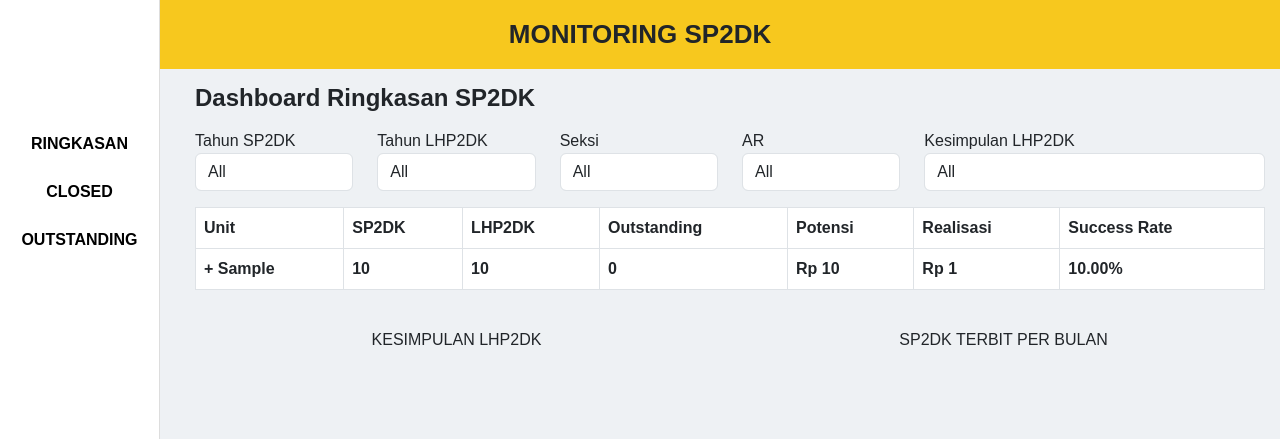
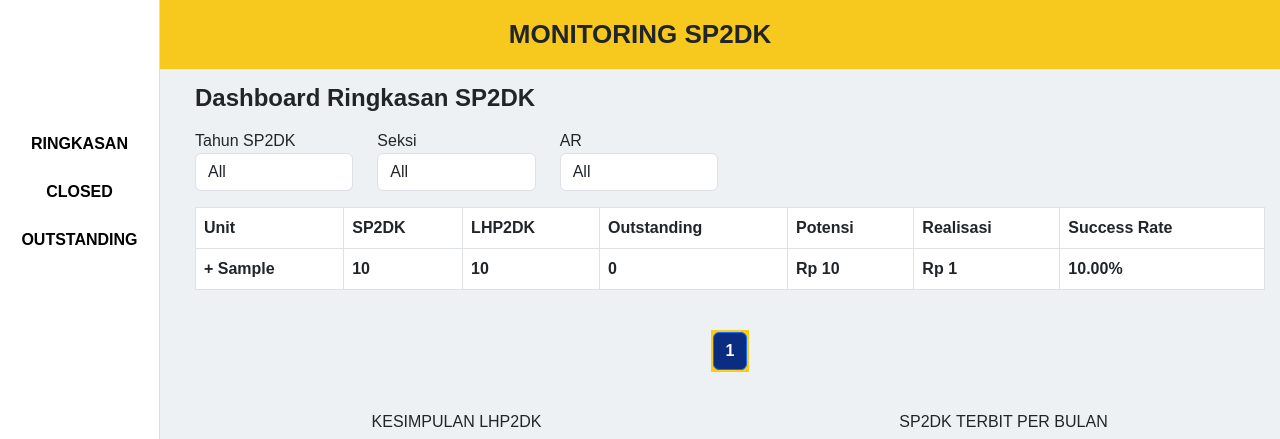
Before and after one commit to ulion-debug/monitoring-sp2dk, a Django app: page / in a window 1280 px wide. Shown: the top 439 px of the page. Run offline with Django 5.2, Linux system fonts and the light colour scheme; tables that the repository leaves empty hold one stand-in row (values such as "Sample post"); a map, chart or similar area stays blank.

Commit message:
Update Progress

```diff
--- a/dashboard/templates/dashboard/index.html
+++ b/dashboard/templates/dashboard/index.html
@@ -5,7 +5,6 @@
 
 <h4 class="mb-3 fw-bold">Dashboard Ringkasan SP2DK</h4>
 
-<!-- FILTER -->
 <form method="get" class="card-box mb-3">
 
 <div class="row">
@@ -16,16 +15,6 @@
 <option value="All">All</option>
 {% for t in tahun_list %}
 <option value="{{ t }}" {% if selected_tahun_sp2dk == t %}selected{% endif %}>{{ t }}</option>
-{% endfor %}
-</select>
-</div>
-
-<div class="col-md-2">
-<label>Tahun LHP2DK</label>
-<select name="tahun_lhp2dk" class="form-control" onchange="this.form.submit()">
-<option value="All">All</option>
-{% for t in tahun_list %}
-<option value="{{ t }}" {% if selected_tahun_lhp2dk == t %}selected{% endif %}>{{ t }}</option>
 {% endfor %}
 </select>
 </div>
@@ -50,22 +39,12 @@
 </select>
 </div>
 
-<div class="col-md-4">
-<label>Kesimpulan LHP2DK</label>
-<select name="kesimpulan" class="form-control" onchange="this.form.submit()">
-<option value="All">All</option>
-<option value="selesai">Selesai</option>
-<option value="pemeriksaan">Usul Pemeriksaan</option>
-<option value="pengawasan">Dalam Pengawasan</option>
-</select>
-</div>
-
 </div>
 
 </form>
 
-<!-- TABEL -->
 <div class="card-box">
+
 <table class="table table-bordered">
 <thead class="table-header">
 <tr>
@@ -83,21 +62,14 @@
 
 {% for s in seksi_summary %}
 <tr style="background:#e8eefc; font-weight:bold">
-<td onclick="toggle('{{ s.unit_kerja|slugify }}')" style="cursor:pointer">
-+ {{ s.unit_kerja }}
-</td>
+<td onclick="toggle('{{ s.unit_kerja|slugify }}')" style="cursor:pointer">+ {{ s.unit_kerja }}</td>
 <td>{{ s.sp2dk|default:0 }}</td>
 <td>{{ s.lhp2dk|default:0 }}</td>
 <td>{{ s.outstanding|default:0 }}</td>
 <td>Rp {{ s.potensi|floatformat:0|intcomma }}</td>
 <td>Rp {{ s.realisasi|floatformat:0|intcomma }}</td>
 
-<td class="
-{% if s.success_rate < 50 %}low
-{% elif s.success_rate < 80 %}mid
-{% else %}high
-{% endif %}
-">
+<td class="{% if s.success_rate < 50 %}low{% elif s.success_rate < 80 %}mid{% else %}high{% endif %}">
 {{ s.success_rate }}%
 </td>
 </tr>
@@ -120,12 +92,53 @@
 
 </tbody>
 </table>
+
 </div>
 
 <br>
 
+<!-- PAGINATION -->
+<nav>
+<ul class="pagination justify-content-center">
+
+{% if seksi_summary.has_previous %}
+<li class="page-item">
+<a class="page-link"
+href="?page={{ seksi_summary.previous_page_number }}">
+« Prev
+</a>
+</li>
+{% endif %}
+
+{% for num in seksi_summary.paginator.page_range %}
+{% if num == seksi_summary.number %}
+<li class="page-item active">
+<span class="page-link">{{ num }}</span>
+</li>
+{% else %}
+<li class="page-item">
+<a class="page-link" href="?page={{ num }}">
+{{ num }}
+</a>
+</li>
+{% endif %}
+{% endfor %}
+
+{% if seksi_summary.has_next %}
+<li class="page-item">
+<a class="page-link"
+href="?page={{ seksi_summary.next_page_number }}">
+Next »
+</a>
+</li>
+{% endif %}
+
+</ul>
+</nav>
+
+<br>
+
 <div class="row">
-
 <div class="col-md-6">
 <div class="card-box">
 <h6 class="text-center">KESIMPULAN LHP2DK</h6>
@@ -139,38 +152,33 @@
 <canvas id="bar"></canvas>
 </div>
 </div>
-
 </div>
 
 <script>
 function toggle(cls){
-  const rows = document.getElementsByClassName(cls);
+  const rows=document.getElementsByClassName(cls);
   for(let i=0;i<rows.length;i++){
-    rows[i].style.display = rows[i].style.display === "none" ? "" : "none";
+    rows[i].style.display = rows[i].style.display==="none" ? "" : "none";
   }
 }
-
-new Chart(document.getElementById("pie"),{
-  type:'pie',
-  data:{
-    labels: {{ pie_labels|safe }},
-    datasets:[{ data: {{ pie_values|safe }} }]
-  }
-});
-
-new Chart(document.getElementById("bar"),{
-  type:'bar',
-  data:{
-    labels: {{ bar_labels|safe }},
-    datasets:[{ data: {{ bar_values|safe }} }]
-  }
-});
 </script>
 
 <style>
 .low{color:red;font-weight:bold;}
 .mid{color:orange;font-weight:bold;}
 .high{color:green;font-weight:bold;}
+
+.pagination .page-link{
+  border-radius:8px;
+  margin:2px;
+  color:#0a2d82;
+  font-weight:600;
+}
+
+.pagination .active .page-link{
+  background:#0a2d82;
+  color:white;
+}
 </style>
 
 {% endblock %}
--- a/dashboard/views.py
+++ b/dashboard/views.py
@@ -10,6 +10,7 @@ from .models import SP2DKClosed
 import pandas as pd
 from django.conf import settings
 import os
+from django.core.paginator import Paginator
 
 API_LOGIN_URL = "http://127.0.0.1:8001/login"
 API_ME_URL = "http://127.0.0.1:8001/me"
@@ -45,6 +46,7 @@ def logout_view(request):
 
 
 def dashboard(request):
+
     tahun_sp2dk = request.GET.get("tahun_sp2dk", "All")
     seksi = request.GET.get("seksi", "All")
     ar = request.GET.get("ar", "All")
@@ -60,6 +62,7 @@ def dashboard(request):
     if ar != "All":
         qs = qs.filter(petugas_pengawasan=ar)
 
+    # ====== RINGKASAN PER SEKSI ======
     seksi_summary = (
         qs.values("unit_kerja")
         .annotate(
@@ -77,12 +80,9 @@ def dashboard(request):
     for s in seksi_summary:
         pot = s["potensi"] or 0
         real = s["realisasi"] or 0
+        s["success_rate"] = round((real / pot) * 100, 2) if pot else 0
 
-        if pot and pot != 0:
-            s["success_rate"] = round((real / pot) * 100, 2)
-        else:
-            s["success_rate"] = 0
-
+    # ====== DETAIL PER AR ======
     ar_detail = (
         qs.values("unit_kerja", "petugas_pengawasan")
         .annotate(
@@ -95,10 +95,12 @@ def dashboard(request):
         .order_by("unit_kerja", "petugas_pengawasan")
     )
 
+    # ====== DROPDOWN DATA ======
     tahun_list = SP2DK.objects.values_list("tahun_pajak", flat=True).distinct()
     seksi_list = SP2DK.objects.values_list("unit_kerja", flat=True).distinct()
     ar_list = SP2DK.objects.values_list("petugas_pengawasan", flat=True).distinct()
 
+    # ====== GRAFIK ======
     selesai = qs.aggregate(s=Sum("jumlah_lhp2dk_selesai"))["s"] or 0
     pemeriksaan = qs.aggregate(s=Sum("jumlah_usul_pemeriksaan"))["s"] or 0
     pengawasan = qs.aggregate(s=Sum("jumlah_dalam_pengawasan"))["s"] or 0
@@ -115,8 +117,13 @@ def dashboard(request):
     bar_labels = [x["tahun_pajak"] for x in bar_data]
     bar_values = [x["jumlah"] for x in bar_data]
 
+    # ====== PAGINATION SEKSI ======
+    paginator = Paginator(seksi_summary, 7)   # <=== jumlah baris per halaman
+    page_number = request.GET.get("page")
+    seksi_page = paginator.get_page(page_number)
+
     return render(request, "dashboard/index.html", {
-        "seksi_summary": seksi_summary,
+        "seksi_summary": seksi_page,     # penting!
         "ar_detail": ar_detail,
 
         "tahun_list": tahun_list,
@@ -132,6 +139,8 @@ def dashboard(request):
 
         "bar_labels": bar_labels,
         "bar_values": bar_values,
+
+        "page_obj": seksi_page,         # untuk template
     })
 
 def sp2dk_closed(request):
@@ -171,11 +180,7 @@ def sp2dk_closed(request):
         "sp2_tanggal",
     ]
 
-    df["tahun_sp2dk"] = (
-        pd.to_numeric(df["tahun_sp2dk"], errors="coerce")
-        .astype("Int64")
-    )
-
+    df["tahun_sp2dk"] = pd.to_numeric(df["tahun_sp2dk"], errors="coerce").astype("Int64")
     df["nama_ar"] = df["nama_ar"].astype(str).str.strip()
 
     date_cols = [
@@ -201,37 +206,36 @@ def sp2dk_closed(request):
     ]
 
     for col in money_cols:
-        df[col] = (
-            pd.to_numeric(df[col], errors="coerce")
-            .fillna(0)
-            .astype(float)
-        )
-
+        df[col] = pd.to_numeric(df[col], errors="coerce").fillna(0).astype(float)
     tahun_list = sorted(df["tahun_sp2dk"].dropna().unique().tolist())
     ar_list = sorted(df["nama_ar"].dropna().unique().tolist())
 
     tahun = request.GET.get("tahun", "All")
     ar = request.GET.get("ar", "All")
     kesimpulan = request.GET.get("kesimpulan", "All")
+
     df_filtered = df.copy()
 
-    if tahun != "All" and tahun != "" and tahun is not None:
+    if tahun != "All":
         df_filtered = df_filtered[df_filtered["tahun_sp2dk"] == int(tahun)]
 
-    if ar != "All" and ar != "" and ar is not None:
+    if ar != "All":
         df_filtered = df_filtered[df_filtered["nama_ar"] == ar]
 
-    if kesimpulan != "All" and kesimpulan != "" and kesimpulan is not None:
+    if kesimpulan != "All":
         df_filtered = df_filtered[df_filtered["kesimpulan"] == kesimpulan]
-
 
     total_potensi = df_filtered["estimasi_potensi_sp2dk"].sum()
     total_realisasi = df_filtered["realisasi"].sum()
 
     data = df_filtered.to_dict(orient="records")
 
+    page_number = request.GET.get("page", 1)
+    paginator = Paginator(data, 10)
+    page_obj = paginator.get_page(page_number)
+
     return render(request, "dashboard/sp2dk_closed.html", {
-        "data": data,
+        "data": page_obj,
 
         "tahun_list": tahun_list,
         "ar_list": ar_list,
@@ -242,4 +246,6 @@ def sp2dk_closed(request):
 
         "total_potensi": total_potensi,
         "total_realisasi": total_realisasi,
+
+        "page_obj": page_obj,
     })
```
Also changed, not shown: dashboard/templates/dashboard/sp2dk_closed.html (+103 -5 lines).
